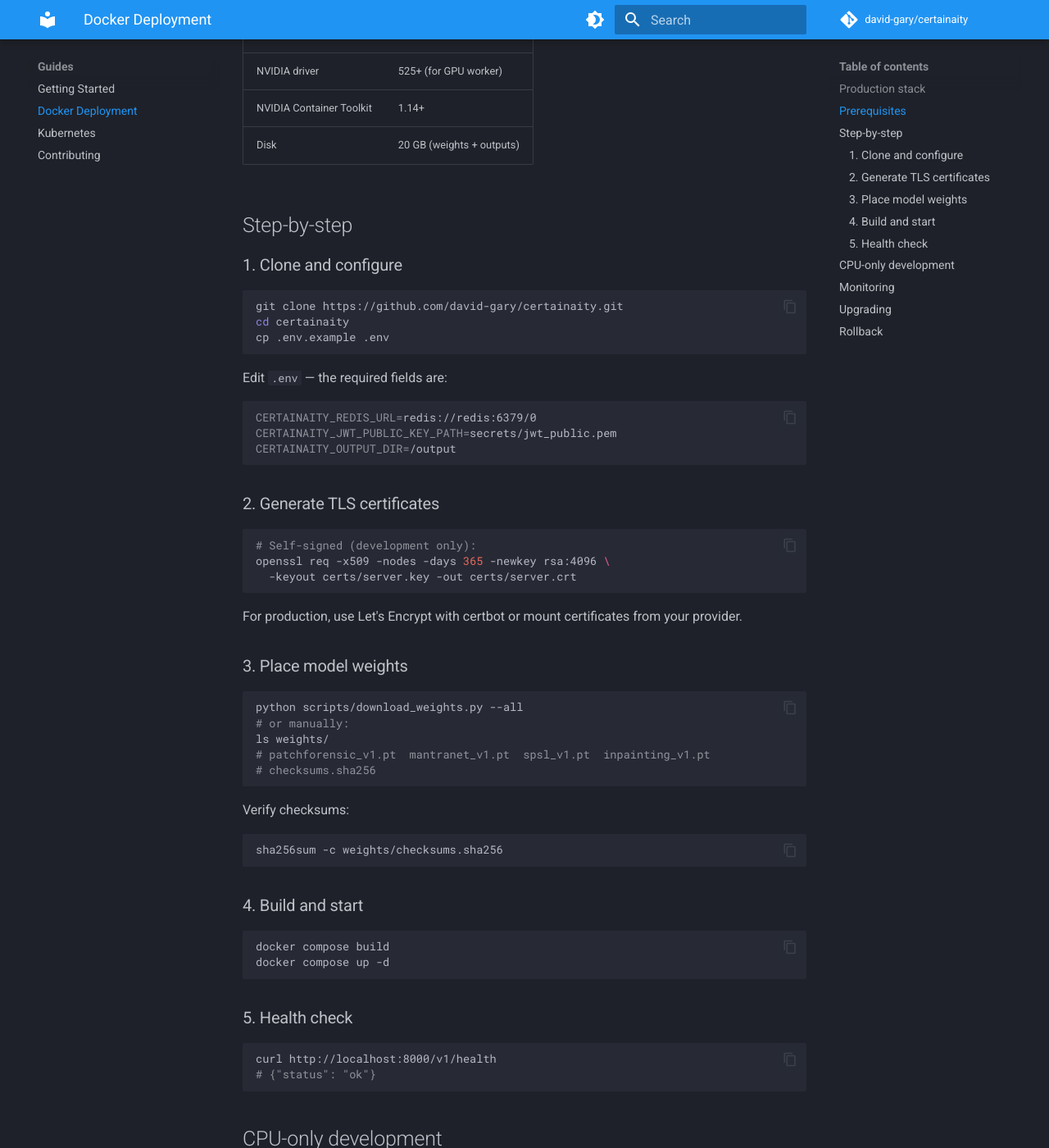
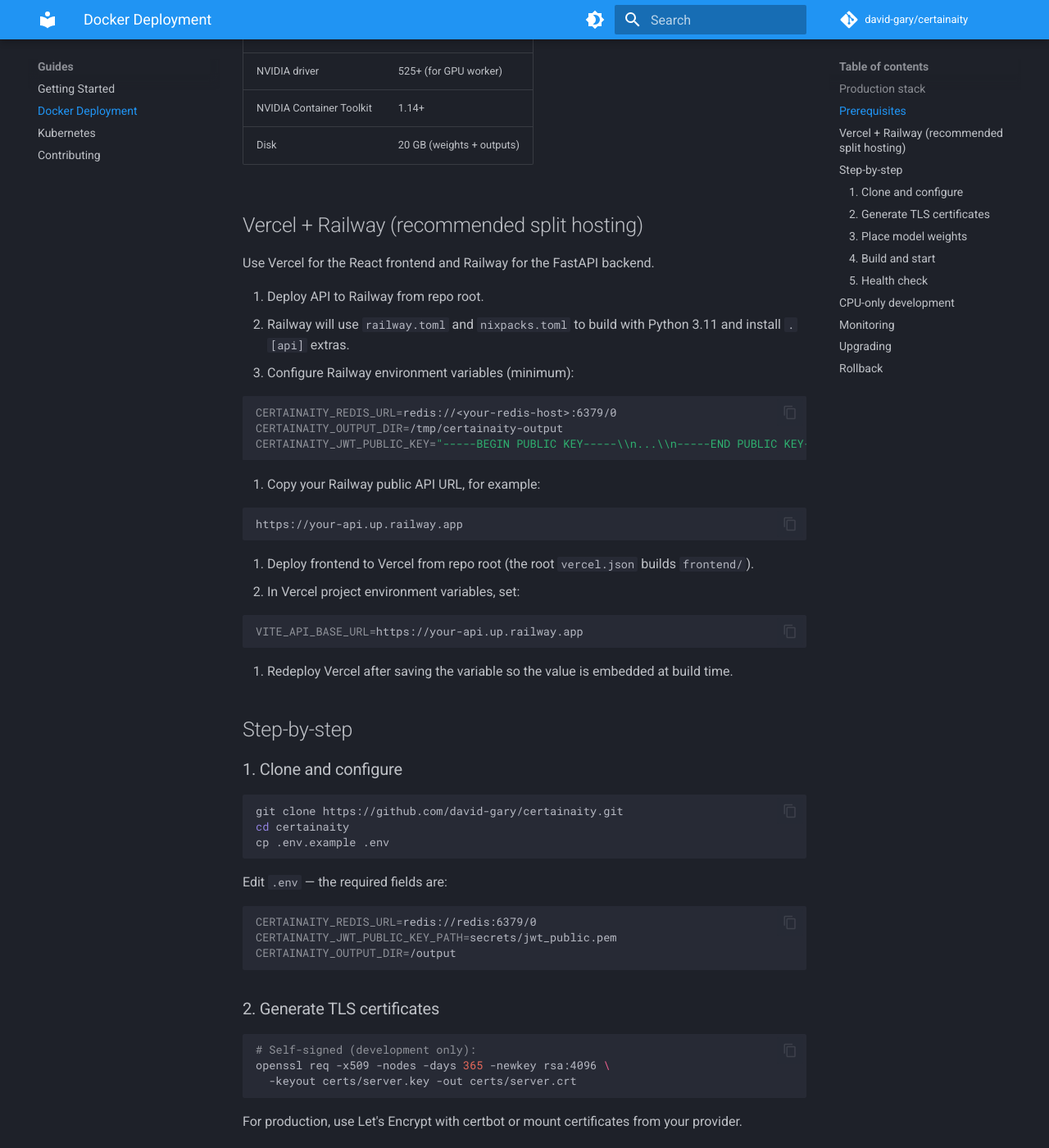
Before and after one commit to david-gary/certainaity, an MkDocs documentation site: the page built from docs/guides/deployment.md, in a window 1280 px wide and 1400 px high, scrolled down 721 px. Shown: the whole window at 82% size. Built offline with MkDocs 1.6.1 and Material for MkDocs 9.7.7, drawn with Linux system fonts in a browser that asks for light colours; comment, search, counter and statistics services are not loaded; some of the changed text lies outside the part shown.

Commit message:
build configuration patches and readme updates

````diff
--- a/docs/guides/deployment.md
+++ b/docs/guides/deployment.md
@@ -26,6 +26,35 @@
 | NVIDIA driver | 525+ (for GPU worker) |
 | NVIDIA Container Toolkit | 1.14+ |
 | Disk | 20 GB (weights + outputs) |
+
+## Vercel + Railway (recommended split hosting)
+
+Use Vercel for the React frontend and Railway for the FastAPI backend.
+
+1. Deploy API to Railway from repo root.
+1. Railway will use `railway.toml` and `nixpacks.toml` to build with Python 3.11 and install `.[api]` extras.
+1. Configure Railway environment variables (minimum):
+
+```bash
+CERTAINAITY_REDIS_URL=redis://<your-redis-host>:6379/0
+CERTAINAITY_OUTPUT_DIR=/tmp/certainaity-output
+CERTAINAITY_JWT_PUBLIC_KEY="-----BEGIN PUBLIC KEY-----\\n...\\n-----END PUBLIC KEY-----"
+```
+
+1. Copy your Railway public API URL, for example:
+
+```bash
+https://your-api.up.railway.app
+```
+
+1. Deploy frontend to Vercel from repo root (the root `vercel.json` builds `frontend/`).
+1. In Vercel project environment variables, set:
+
+```bash
+VITE_API_BASE_URL=https://your-api.up.railway.app
+```
+
+1. Redeploy Vercel after saving the variable so the value is embedded at build time.
 
 ## Step-by-step
 
@@ -94,6 +123,7 @@
 ```
 
 The override:
+
 - Replaces the NVIDIA runtime with `runc`
 - Sets `CERTAINAITY_USE_CPU=true`
 - Exposes ports 8000 (API) and 6379 (Redis) directly
````
Also changed, not shown: README.md (+117 -0 lines), nixpacks.toml (added, +8 -0 lines), railway.toml (added, +10 -0 lines), vercel.json (added), 4 other files.
